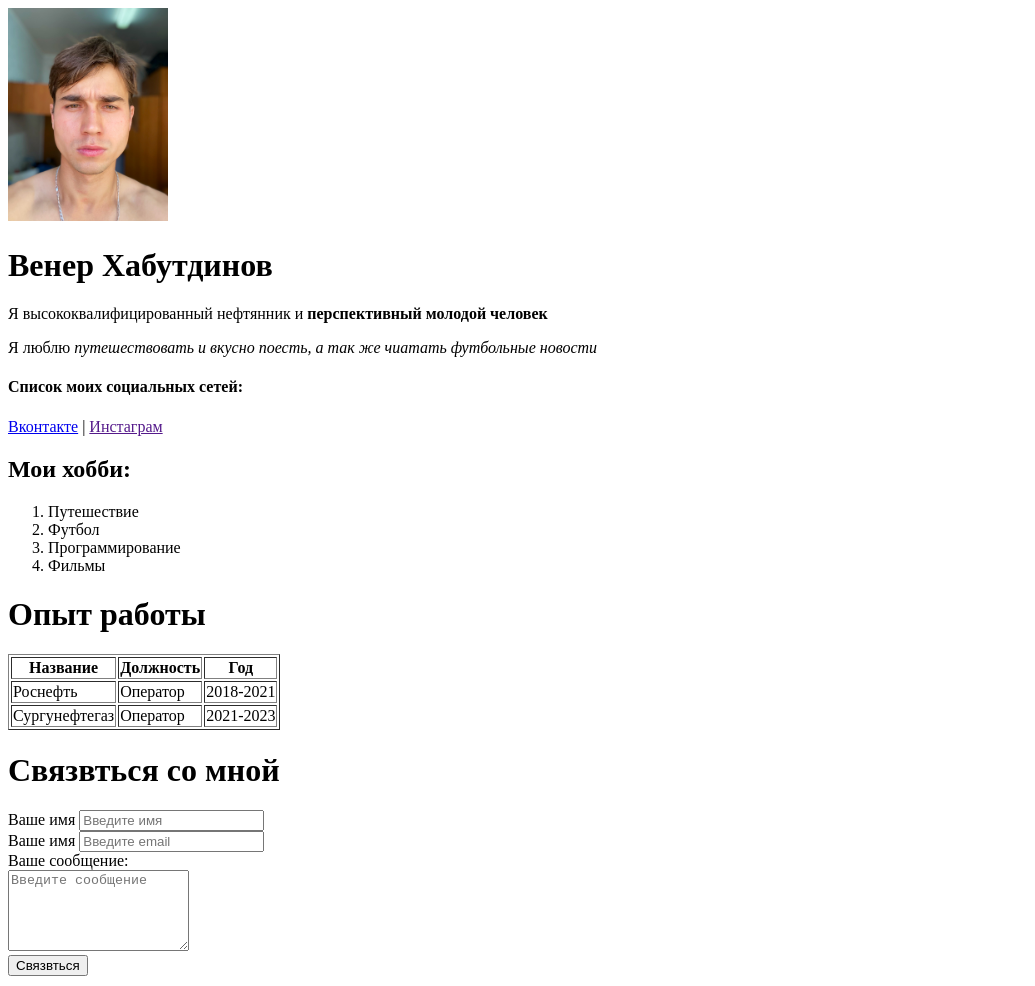
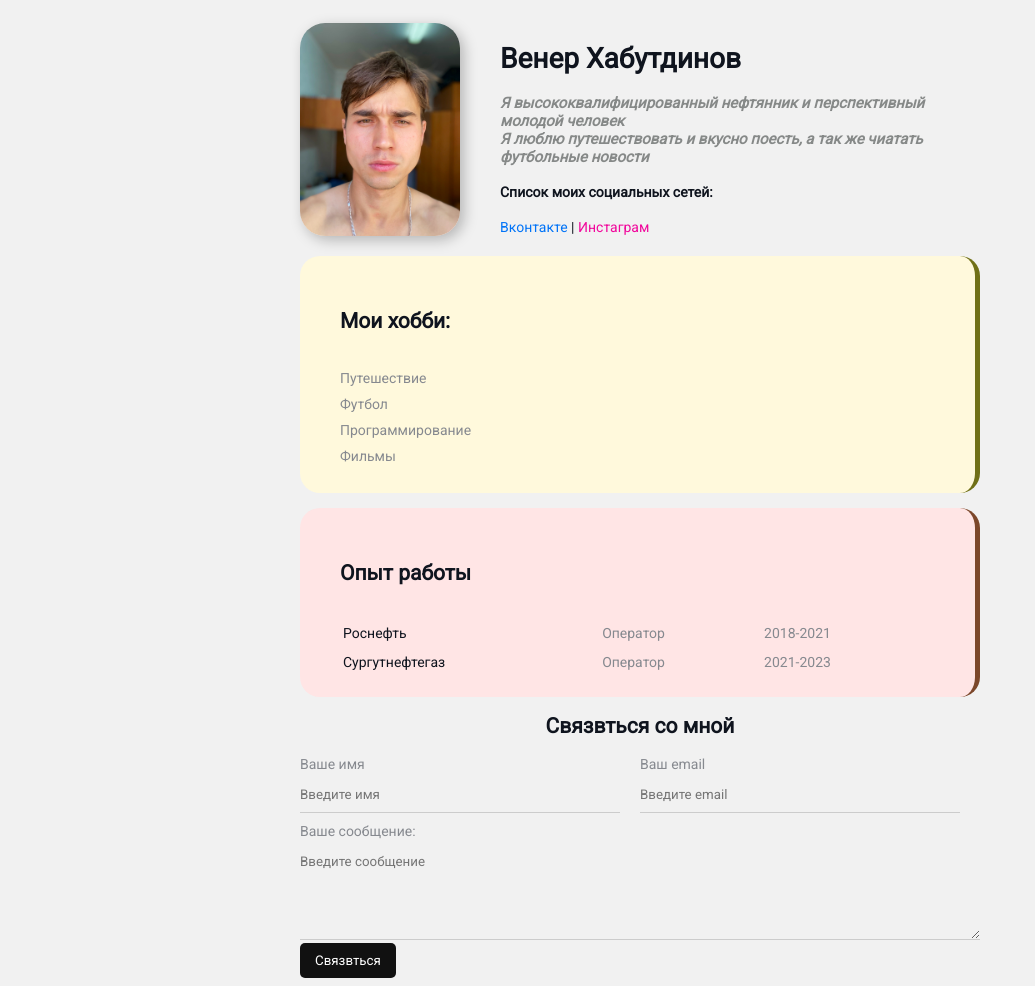
Before and after one commit to VenerHab/Resume2, a plain HTML site: page index.html in a window 1280 px wide. Shown: the whole page, without its empty margins (0-1035 px from the left). Drawn offline with Linux system fonts and the light colour scheme.

Commit message:
Add Styles

```diff
--- /dev/null
+++ b/Styles.css
@@ -0,0 +1,171 @@
+@import url('https://fonts.googleapis.com/css2?family=Roboto&display=swap');
+
+body {
+    font-family: 'Roboto',sans-serif;
+    font-size: 14px;
+    font-weight: normal;
+    background: #f1f1f1;
+    color: #0f141e;
+}
+
+.container{
+    max-width: 680px;
+    margin: auto;
+    padding-top: 15px;
+}
+
+
+/* Class */
+.info-Vener p {
+    font-size: 15px;
+    font-style: italic;
+    font-weight: bold;
+    color: #868988;
+    margin: 0;
+}
+
+
+.class-avatar {
+    box-shadow: 4px 4px 14px rgba(0, 0, 0, 0.25);
+    border-radius: 25px;
+    width:160px;
+}
+
+/* .info-Vener h4 {
+    margin-bottom: 8px;
+} */
+
+.info {
+    margin-bottom: 20px ;
+    display: flex;
+}
+
+@media (max-width:515px) {
+    .info {
+        display: block;
+        text-align: center;
+    }
+}
+
+.info-Vener {
+    margin-left: 40px;
+}
+
+.vk-color{
+    color: #0073f7;
+}
+.inst-color{
+    color:#f1079c;
+}
+
+.card {
+    border-radius: 20px;
+    padding: 15px 20px;
+    margin-bottom: 15px;
+}
+ .card h2 {
+    padding: 20px;
+ }
+
+.bg-hobby{
+    background: #fff9dc;
+    border-right: 5px solid rgb(112, 112, 23);
+
+}
+.bg-work{
+    background:#ffe5e5;
+     border-right: 5px solid rgb(124, 71, 42);
+
+    }
+/* .card-hobby, .card-work{
+    margin-bottom: 10px;
+} */
+
+a {
+    color: #000;
+    text-decoration: none;
+    /* transition: all .2s; */
+}
+a:hover {
+    color: orange;
+    text-decoration: underline;
+}
+a:active {
+    color:blue;
+}
+/* a:visited {
+    color:purple;
+  } */
+  .btn {
+    background: #111;
+    padding: 10px 15px;
+    color: #fff;
+    border: none;
+    cursor: pointer;
+    border-radius: 5px;
+    font-family: inherit;
+  }
+  .btn:hover {
+    opacity: 0.8;
+    color: orange;
+  }
+  .list {
+    list-style: none;
+    padding: 0 20px;
+  }
+  .list li {
+    margin-bottom: 10px;
+    color: #86898f;
+  }
+  .table {
+    width: 100%;
+    padding: 0 20px;
+  }
+  .table td {
+    padding-bottom: 10px;
+  }
+  .table td:nth-child(2), .table td:nth-child(3)  {
+    color: #86898f;
+  }
+
+
+.form h2 {
+    text-align: center;
+}
+.form-group label{
+display: block;
+font-size: 14px;
+color: #86898f;
+}
+.form-group input, .form-group textarea {
+    width: 100%;
+    box-sizing: border-box;
+    border: none;
+    background: transparent;
+    border-bottom: solid 1px #ccc;
+    color: #000;
+    padding: 15px 0 10px;
+    font-family: inherit;
+}
+.form-row {
+margin-bottom: 10px;
+display: flex;
+}
+@media (max-width: 515px) {
+    .form-row{
+        display: block;
+    }
+
+    .form-row, .form-group {
+        width: 100%;
+        margin-right: 0;
+        margin-bottom: 10px;
+    }
+}
+.form-row .form-group {
+
+    margin-right: 20px;
+    width: 50%;
+    /* display: inline-block; */
+    /* width: calc(50% - 20px); */
+}
--- a/index.html
+++ b/index.html
@@ -7,85 +7,115 @@
     <meta>
     <meta name="keywords" content="Vener Khabutdinov, resume">
     <meta name="description" content="это сайт - резюме Венра Хабутдинова">
+    <link rel="stylesheet" href="Styles.css">
     <title>Vener Resume</title>
-</head>
+
+    <style>
+        /* для каждого элемента страницы */
+        /* *{
+            margin: 0;
+            padding: 0;
+        } */
+
+        /* .container{
+            max-width: 680px;
+            margin: auto;
+            padding: 15px;
+        } */
+
+        /* .class-avatar{
+            box-shadow: 4px 4px 14px rgba(0, 0, 0, 0.25);
+            border-radius: 25px;
+        } */
+    </style>
+
+</head >
 <body>
-    <img src="imgs/avatar.jpg" alt="здесь моя автврка" width="160">
+<div class="container">
+
+
+        <div class="info">
+
+                <img src="imgs/avatar.jpg" alt="здесь моя автврка"  class="class-avatar">
+
+            <div class="info-Vener">
                 <h1>Венер Хабутдинов</h1>
-
                 <p> Я высококвалифицированный нефтянник и <strong>перспективный молодой человек</strong> </p>
                 <p>Я люблю <em>путешествовать и вкусно поесть, а так же чиатать футбольные новости</em></p>
 
                 <h4> Список моих социальных сетей:</h4>
-    <a href="https://vk.com/bumerang_id111072200"target="_blank">Вконтакте</a>
+                <a class="vk-color" href="https://vk.com/bumerang_id111072200"target="_blank">Вконтакте</a>
                 |
-    <a href="">Инстаграм </a>
-
+                <a class="inst-color" href="">Инстаграм </a>
+            </div>
+        </div>
+        <div class="card bg-hobby">
             <h2> Мои хобби:</h2>
-<ol>
+                <ol class="list">
                     <li>Путешествие</li>
                     <li>Футбол</li>
                     <li>Программирование</li>
                     <li>Фильмы</li>
                 </ol>
+        </div>
 
-<h1>Опыт работы</h1>
+        <div class="card bg-work">
+            <h2>Опыт работы</h2>
 
-<Table border="1">
+            <Table class="table">
 
-<tr>
+                <!-- <tr>
                     <th>Название</th>
                     <th>Должность</th>
                     <th>Год</th>
-</tr>
+                </tr> -->
                 <tr>
                     <td>Роснефть</td>
                     <td>Оператор</td>
                     <td>2018-2021</td>
                 </tr>
                 <tr>
-    <td>Сургунефтегаз</td>
+                    <td>Сургутнефтегаз</td>
                     <td>Оператор</td>
                     <td>2021-2023</td>
                 </tr>
 
+
             </table>
-
-<h1>Связвться со мной</h1>
-
-<form>
-    <div>
-        <label for="text">Ваше имя </label>
-        <input type="text" name="text" placeholder="Введите имя">
         </div>
 
-    <div>
-        <label for="email">Ваше имя </label>
-        <input type="email" name="email" placeholder="Введите email">
+
+
+        <form class="form">
+        <h2>Связвться со мной</h2>
+
+        <div class="form-row">
+
+            <div class="form-group">
+                <label  for="text">Ваше имя </label>
+                <input type="text" id="text" placeholder="Введите имя">
             </div>
 
-    <div>
+            <div class="form-group">
+                <label for="email">Ваш email </label>
+                <input type="email" id="email" placeholder="Введите email">
+            </div>
+
+        </div>
+
+            <div class="form-group">
                 <label for="message">Ваше сообщение:</label>
-        <br>
                 <textarea id="message" cols="20" rows="5" placeholder="Введите сообщение"></textarea>
             </div>
 
             <div>
-        <input type="submit" value="Связвться">
+                <input type="submit" value="Связвться"class="btn">
             </div>
 
         </form>
 
-
+        </Table>
 
 </div>
-
-
-</Table>
-
-
-
-
-
 </body>
 </html>
```
Lines whose indentation alone changed are shown as unchanged.
